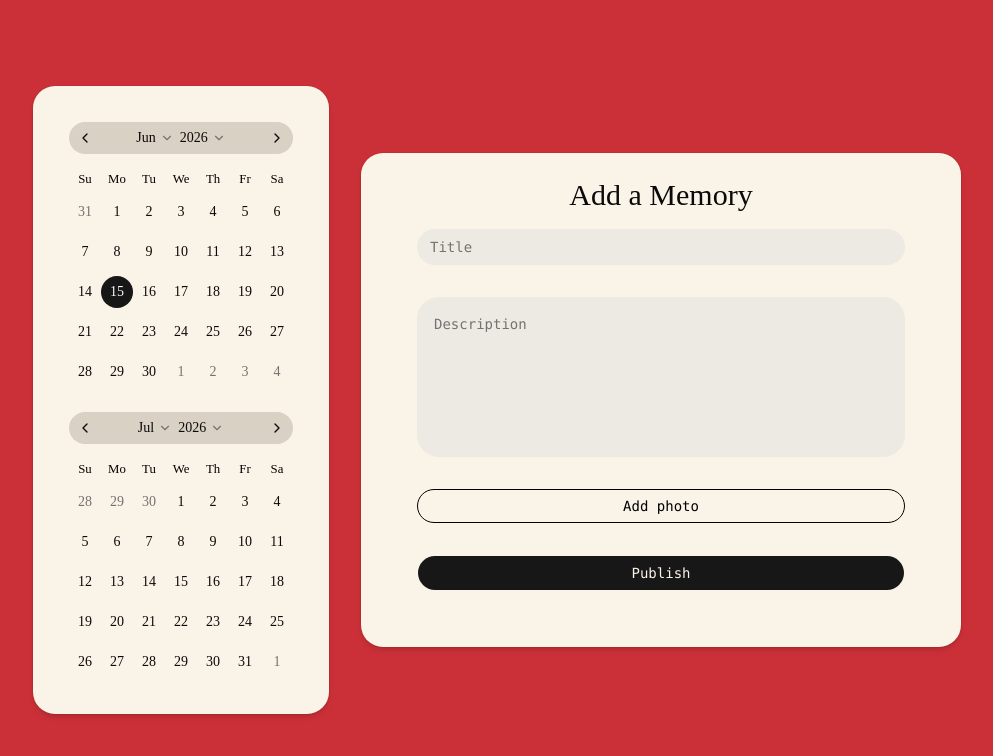
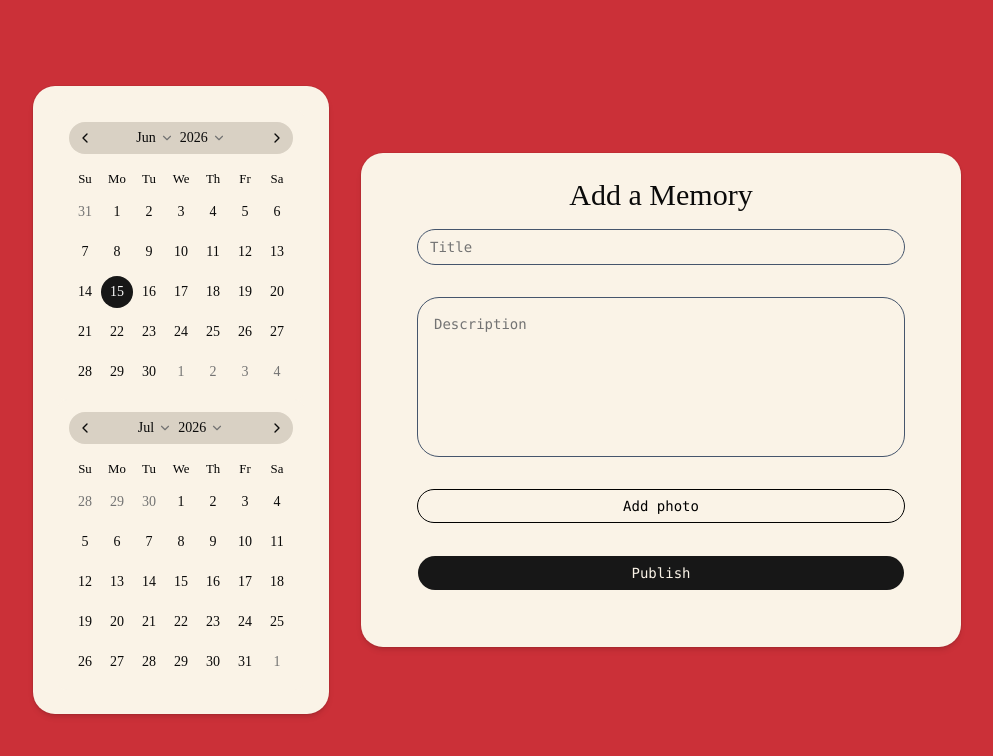
Before and after one commit to joscarlson90/two-musketeers, a React (Vite) app in the folder client/: page /create-post in a window 1280 px wide. Shown: the top 756 px of the page, without its empty margins (143-1136 px from the left). Built offline with nearby package versions, Linux system fonts and the light colour scheme; a web font is replaced by a local one.

Commit message:
change styling createpost

```diff
--- a/client/src/components/ui/input.tsx
+++ b/client/src/components/ui/input.tsx
@@ -9,7 +9,7 @@ function Input({ className, type, ...props }: React.ComponentProps<"input">) {
       type={type}
       data-slot="input"
       className={cn(
-        "h-9 w-full min-w-0 rounded-3xl border border-transparent  px-3 py-1 text-base transition-[color,box-shadow,background-color] outline-none file:inline-flex file:h-7 file:border-0 file:bg-transparent file:text-sm file:font-medium file:text-foreground placeholder:text-muted-foreground focus-visible:border-ring focus-visible:ring-3 focus-visible:ring-ring/30 disabled:pointer-events-none disabled:cursor-not-allowed disabled:opacity-50 aria-invalid:border-destructive aria-invalid:ring-3 aria-invalid:ring-destructive/20 md:text-sm dark:aria-invalid:border-destructive/50 dark:aria-invalid:ring-destructive/40",
+        "h-9 w-full min-w-0 rounded-3xl border border-transparent px-3 py-1 text-base transition-[color,box-shadow,background-color] outline-none file:inline-flex file:h-7 file:border-0 file:bg-transparent file:text-sm file:font-medium file:text-foreground placeholder:text-muted-foreground focus-visible:border-ring focus-visible:ring-3 focus-visible:ring-ring/30 disabled:pointer-events-none disabled:cursor-not-allowed disabled:opacity-50 aria-invalid:border-destructive aria-invalid:ring-3 aria-invalid:ring-destructive/20 md:text-sm dark:aria-invalid:border-destructive/50 dark:aria-invalid:ring-destructive/40",
         className
       )}
       {...props}
--- a/client/src/pages/CreatePost.tsx
+++ b/client/src/pages/CreatePost.tsx
@@ -84,11 +84,11 @@ export default function CreatePost() {
               type="text"
               placeholder="Title"
               value={title}
-              className="text-sm bg-[#edeae3]"
+              className="text-sm border border-slate-600"
               onChange={(e) => setTitle(e.target.value)}
             />
             <Textarea
-              className="text-sm min-h-40 bg-[#edeae3] p-4 rounded-3xl"
+              className="text-sm min-h-40 p-4 rounded-3xl border border-slate-600"
               placeholder="Description"
               value={content}
               onChange={(e) => setContent(e.target.value)}
```
